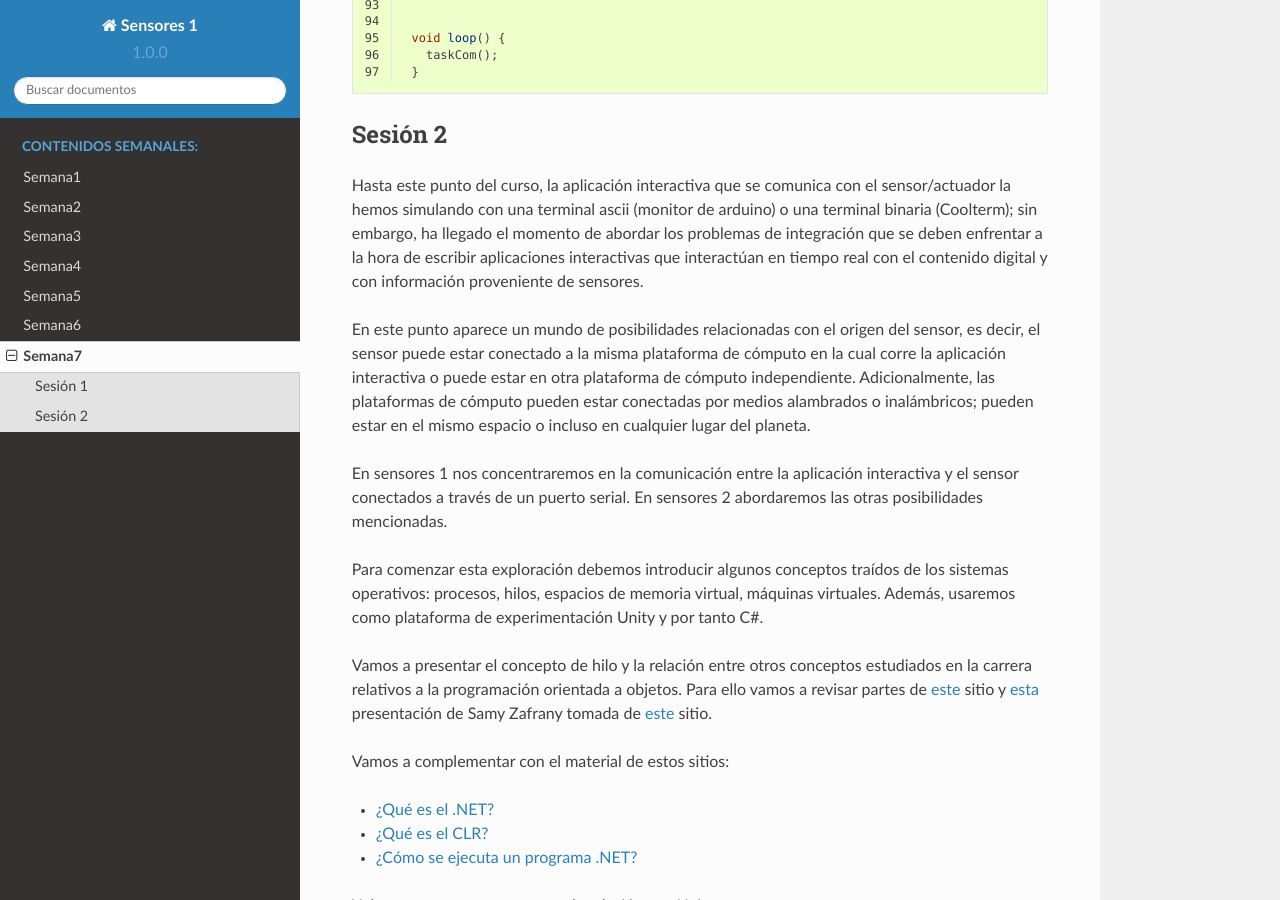
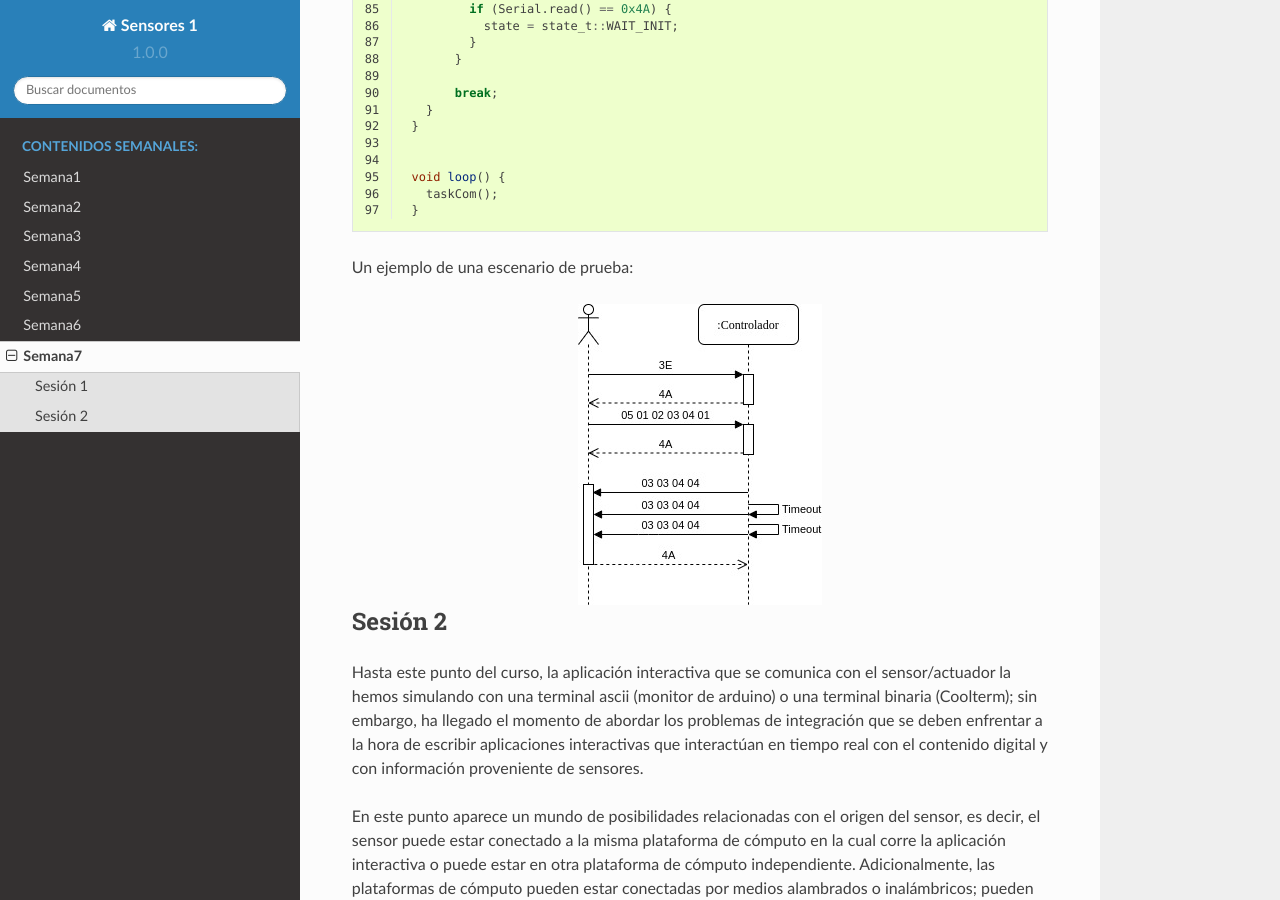
Before and after one commit to juanferfranco/sensores1, a Sphinx documentation site: the page built from docs/_semana7/semana7.rst, in a window 1280 px wide and 900 px high, scrolled down 2274 px. Built offline with Sphinx 7.4.7 and the Read the Docs theme 2.0.0, drawn with Linux system fonts in a browser that asks for light colours.

Commit message:
update week 7

```diff
--- a/docs/_semana7/semana7.rst
+++ b/docs/_semana7/semana7.rst
@@ -8,6 +8,8 @@ En esta sesión realizaremos la retroalimentación del parcial número 2.
 Un posible modelo de la solución es este:
 
 .. image:: ../_static/parcial2SM.jpg
+   :scale: 100%
+   :align: center
 
 Y una posible implementación del modelo es este otro modelo en C++:
 
@@ -112,6 +114,12 @@ Y una posible implementación del modelo es este otro modelo en C++:
       taskCom();
     }
 
+Un ejemplo de una escenario de prueba:
+
+.. image:: ../_static/vector1.jpg
+   :scale: 100%
+   :align: center
+
 
 Sesión 2
 ---------
```
Also changed, not shown: docs/_static/vector1.jpg (added), 1 other file.
